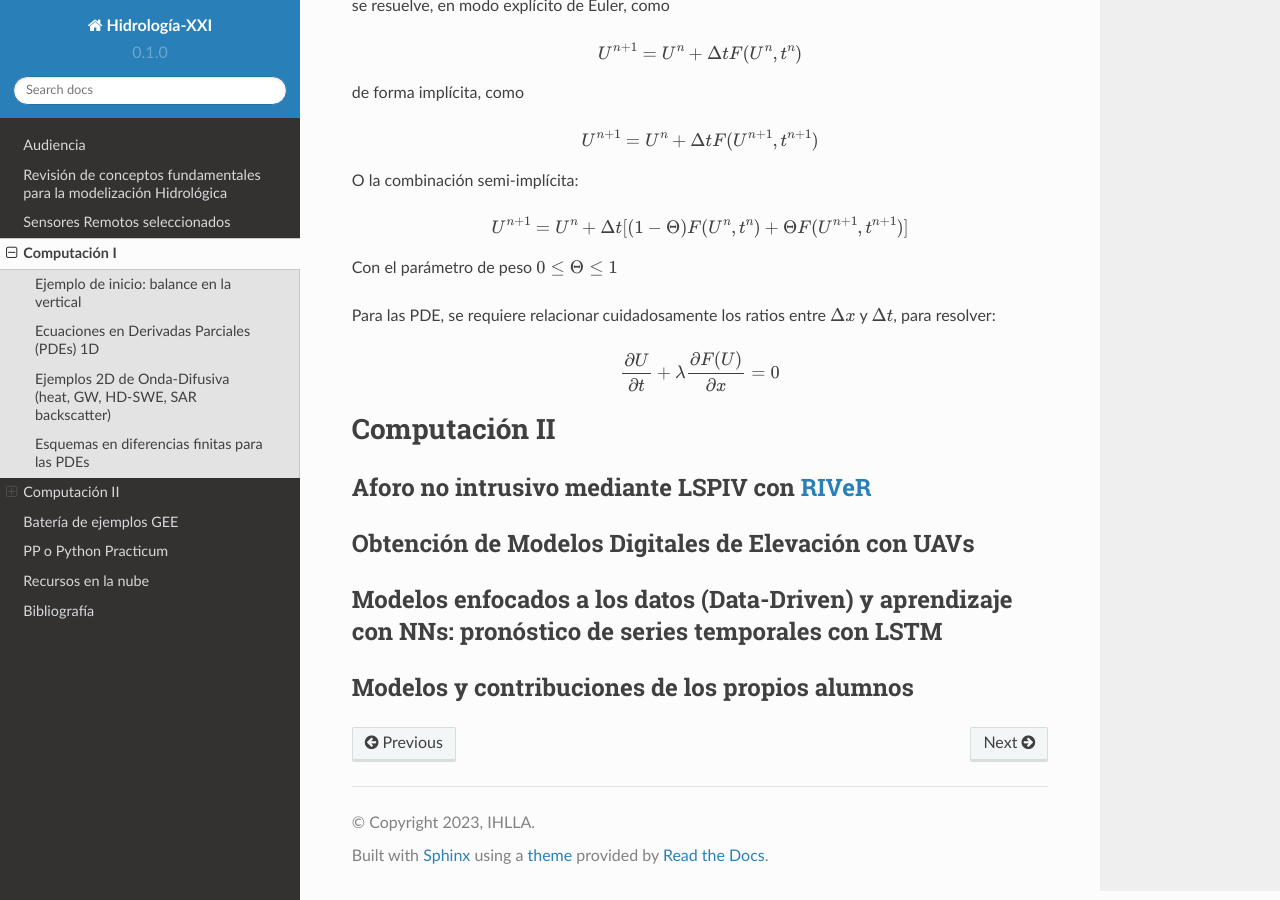
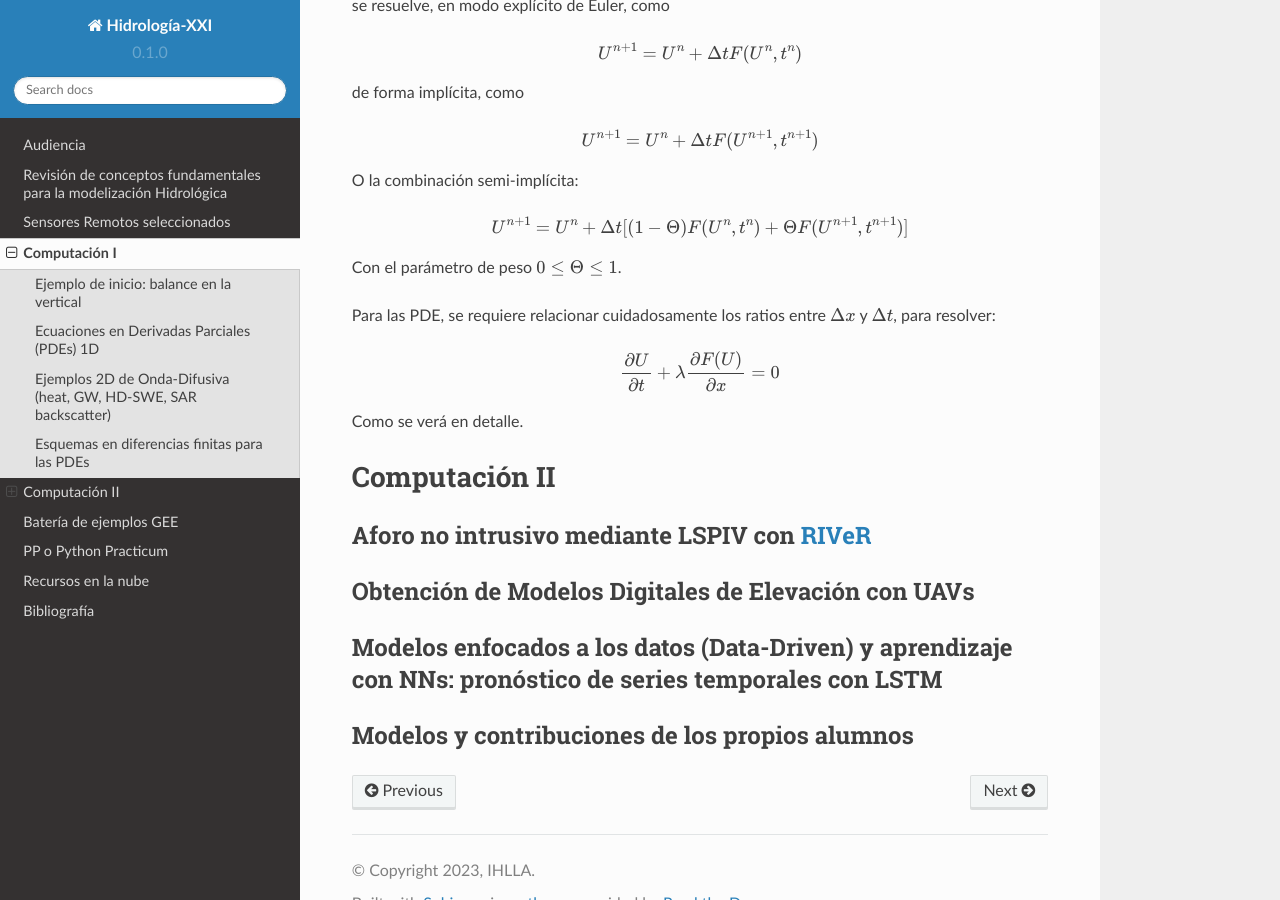
Before and after one commit to ivillamadrid/HidrologiaXXI, a Sphinx documentation site: the page built from docs/source/computacion.rst, in a window 1280 px wide and 900 px high, scrolled down 2075 px. Built offline with Sphinx 7.4.7 and the Read the Docs theme 2.0.0, drawn with Linux system fonts in a browser that asks for light colours.

Commit message:
Update computacion.rst

```diff
--- a/docs/source/computacion.rst
+++ b/docs/source/computacion.rst
@@ -102,11 +102,13 @@ O la combinación semi-implícita:
 
 .. math:: U^{n+1}=U^{n}+ \Delta t[ (1-\Theta) F(U^n, t^n) + \Theta  F(U^{n+1}, t^{n+1})]
 
-Con el parámetro de peso :math:`0 \le \Theta \le 1`
+Con el parámetro de peso :math:`0 \le \Theta \le 1`.
 
 Para las PDE, se requiere relacionar cuidadosamente los ratios entre :math:`\Delta x` y :math:`\Delta t`, para resolver:
 
 .. math:: \frac{\partial U}{\partial t} + \lambda \frac{\partial F(U)}{\partial x}=0
+
+Como se verá en detalle.
 
 
 Computación II
```
